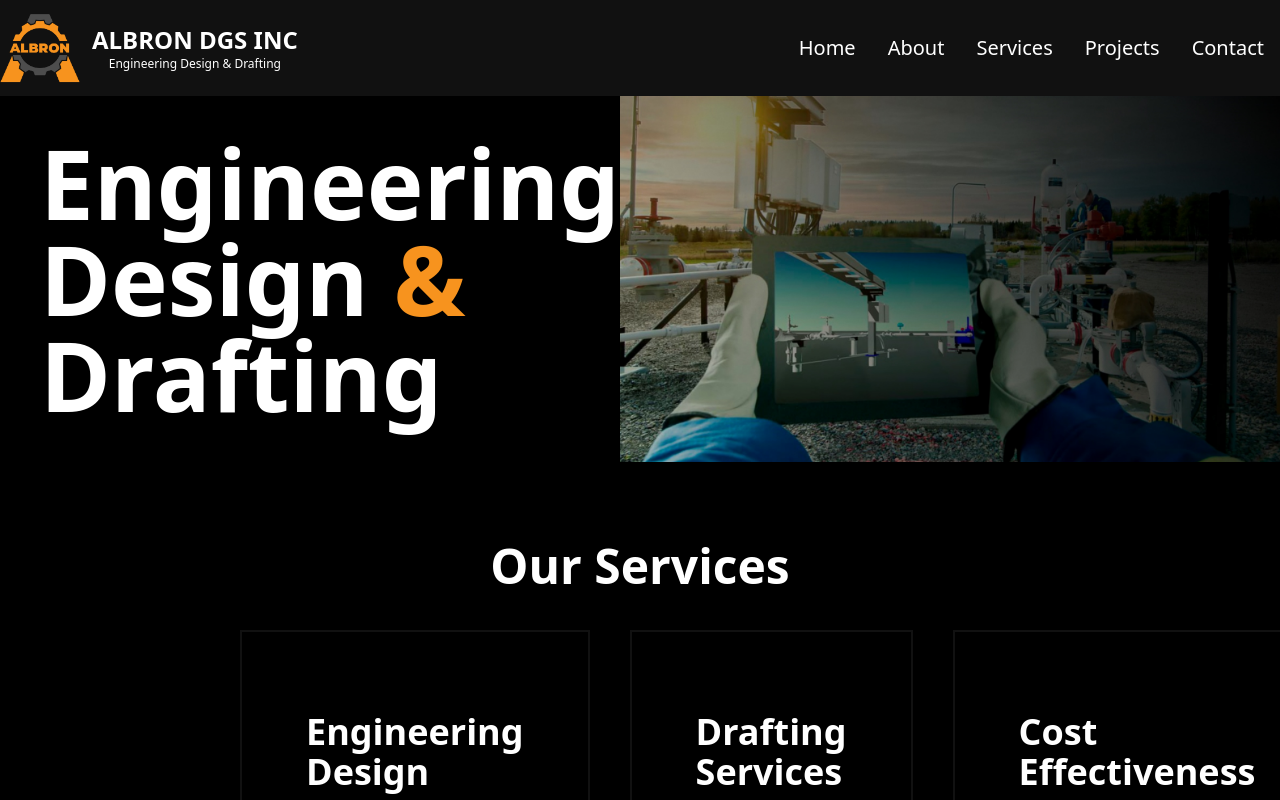
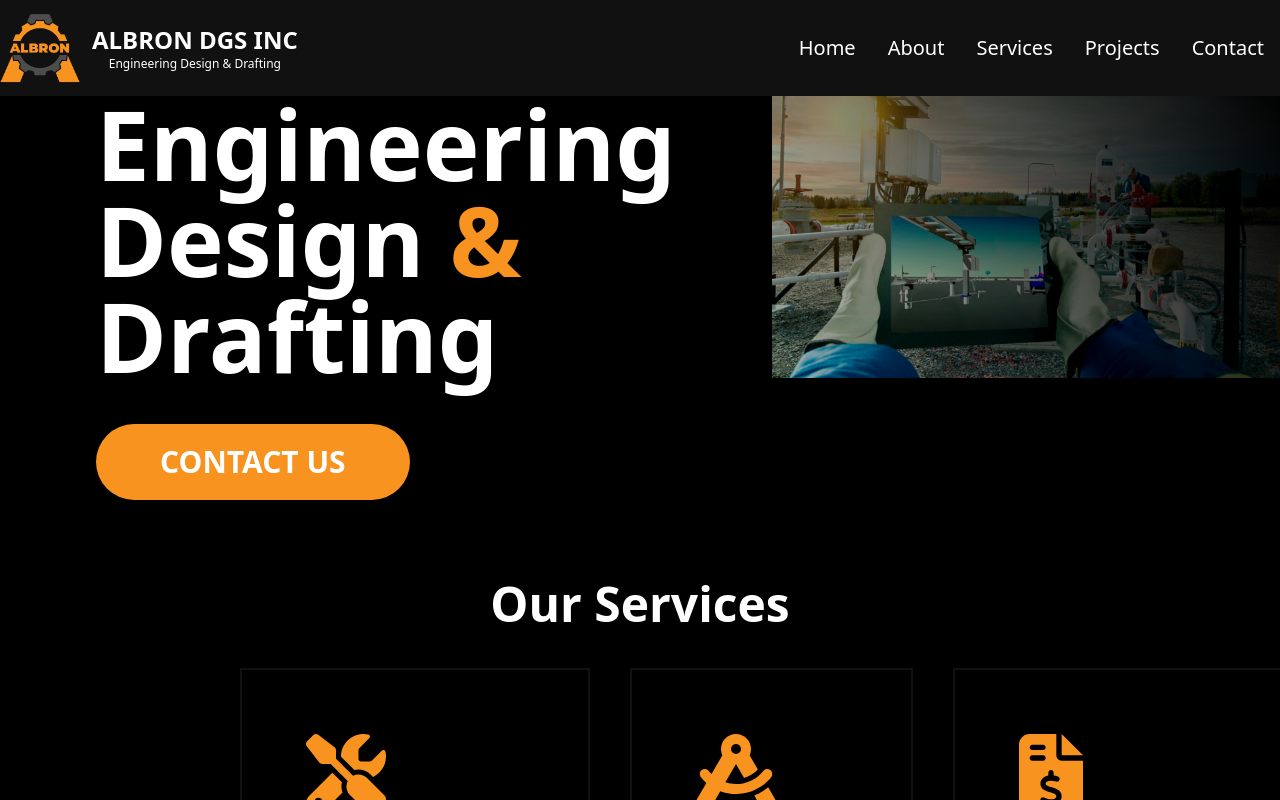
Before and after one commit to AlbertAnthonyArrieta/AlbronSiteV2, a React (Create React App) app: page / in a window 1280 px wide. Shown: the top 800 px of the page. Built offline with nearby package versions, Linux system fonts and the light colour scheme.

Commit message:
contact button and transitions

```diff
--- /dev/null
+++ b/src/components/common/Button.js
@@ -0,0 +1,9 @@
+export const Buttonlg = ({color, size, text, func}) => {
+    return (
+        <div className="bg-primary text-white py-5 px-16 rounded-full">
+            <h1 className='text-3xl font-semibold'>{text}</h1>
+        </div>
+    )
+}
+
+export default Buttonlg;
--- a/src/components/common/ServiceTile.js
+++ b/src/components/common/ServiceTile.js
@@ -2,9 +2,12 @@ import React, { useState } from 'react'
 
 
 
-export const ServiceTile = ({icon, title, paragraph}) => {
+export const ServiceTile = ({icon, iconW, title, paragraph}) => {
+
 
     const [isHovered, setIsHovered] = useState(false);
+
+    const iconClass = isHovered ? `ease-in-out duration-300 fill-primary p-2 ${iconW} scale-75` : `ease-in-out duration-300 fill-primary ${iconW}` ;
 
     const hoverOn = () => {
       setIsHovered(true);
@@ -17,12 +20,13 @@ export const ServiceTile = ({icon, title, paragraph}) => {
     return (
         <div className="text-left h-80 py-16 px-16 bg-ultrablack border-black border-2 flex-1" onMouseEnter={hoverOn} onMouseLeave={hoverOff}>
             <div>
-                <div className='fill-primary p-2'>{icon}</div>
+                <div className={iconClass}>{icon}</div>
             </div>
-            {!isHovered ?
-            <h3 className='text-white text-4xl font-semibold'>{title}</h3>
-            :
-            <p className='text-white'>{paragraph}</p>}
+            {!isHovered ? (
+            <h3 className='text-white text-4xl font-semibold transition-opacity duration-500 opacity-100'>{title}</h3>
+            ) : (
+            <p className='text-white transition-opacity duration-500 opacity-100'>{paragraph}</p>
+            )}
         </div>
     )
 }
--- a/src/components/sections/HeroSection.js
+++ b/src/components/sections/HeroSection.js
@@ -1,11 +1,17 @@
 import Herobanner from '../../images/p1.jpg';
+import Buttonlg from '../common/Button';
 
 export const HeroSection = () => {
     return (
         <div className='bg-ultrablack'>
             <div className='flex'>
-                <div className="flex items-center justify-center">
-                    <h1 className='text-white text-8xl font-semibold text-left ml-10'>Engineering Design <span className='text-primary'>&</span> Drafting</h1>
+                <div className="flex justify-center flex-col gap-10 mx-24">
+                    <div className='flex items-start'>
+                        <h1 className='text-white text-8xl font-semibold text-left'>Engineering Design <span className='text-primary'>&</span> Drafting</h1>
+                    </div>
+                    <div className='flex items-start'>
+                        <Buttonlg className='text-left' color='bg-primary' text='CONTACT US' />
+                    </div>
                 </div>
                 <div className="flex-auto">
                     <img src={Herobanner} ></img>
--- a/src/components/sections/ServicesSection.js
+++ b/src/components/sections/ServicesSection.js
@@ -10,16 +10,19 @@ export const ServiceSection = () => {
             title: "Engineering Design",
             paragraph: "We are a team of professional Mechanical Designers with extensive experience in Oil & Gas, Power Generation and various equipment fabrication. Our main goal is to provide the highest quality mechanical design and drawing package on schedule and on budget.",
             iconW: "w-20",
+            icon: <EngIcon />
         },
         {
             title: "Drafting Services",
             paragraph: "",
-            iconW: "w-20"
+            iconW: "w-20",
+            icon: <DraftIcon />
         },
         {
             title: "Cost Effectiveness",
             paragraph: "",
-            iconW: "w-16"
+            iconW: "w-16",
+            icon: <CostIcon />
         }
     ]
 
```
